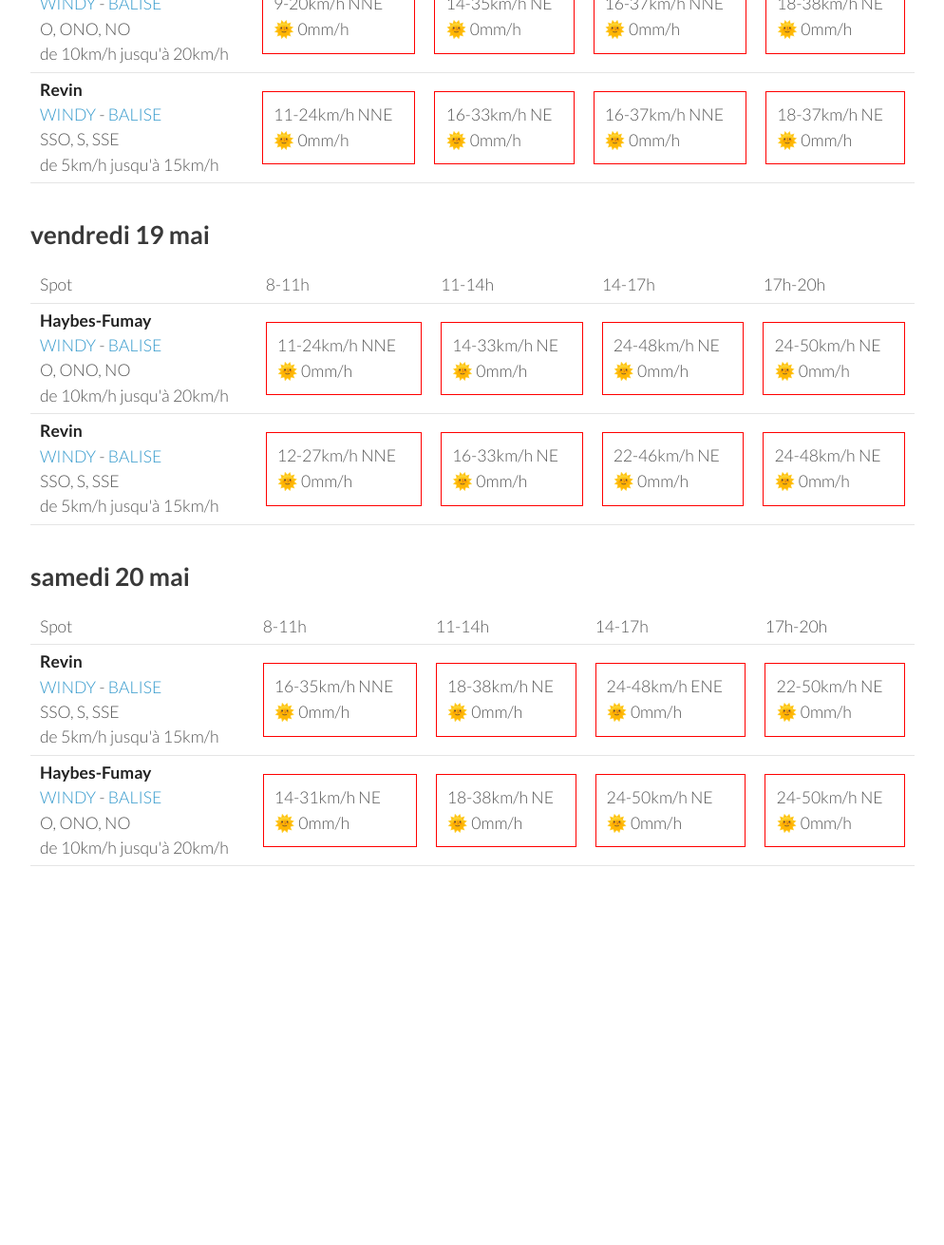
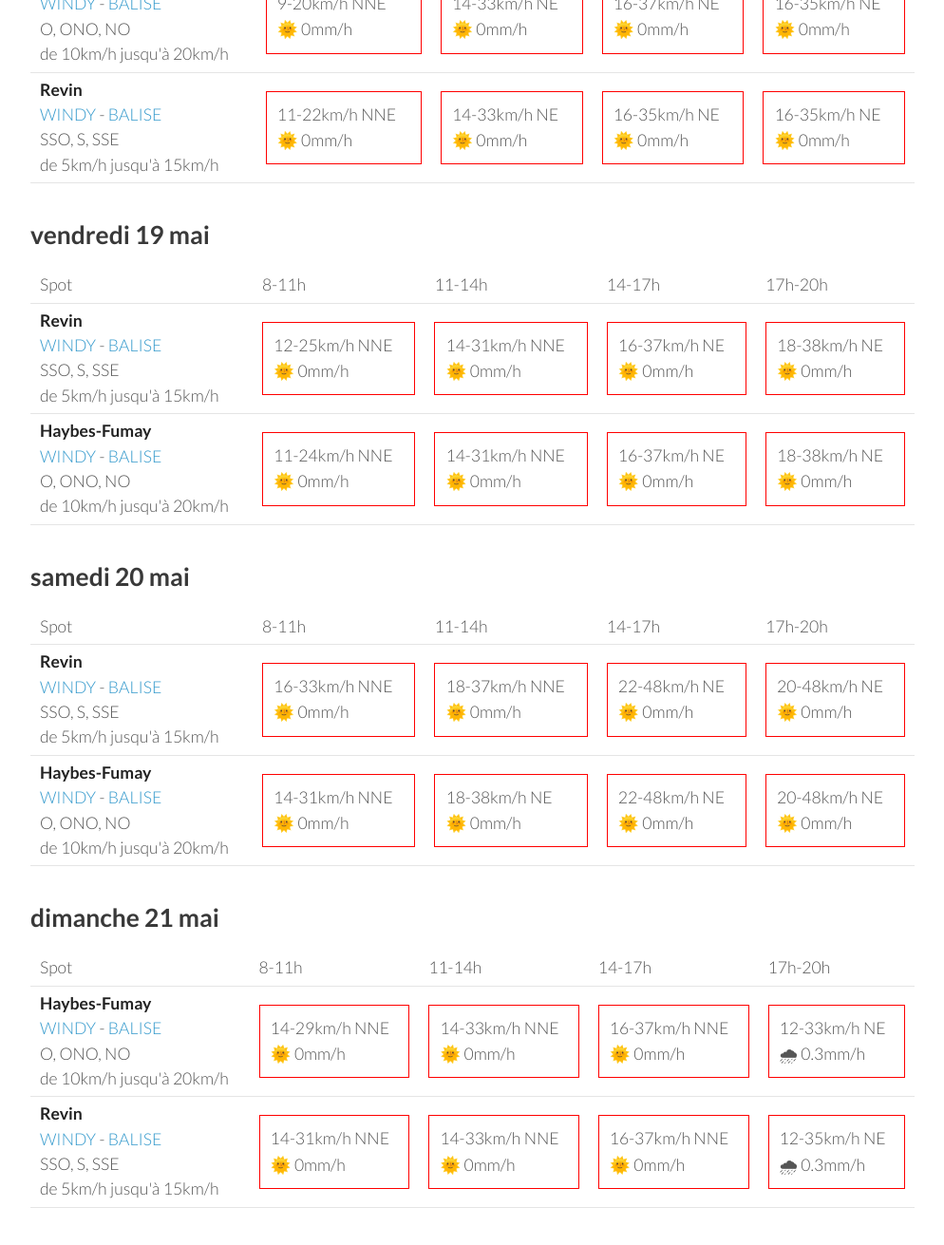
Before and after one commit to parapente-dans-le-nord/parapente-dans-le-nord.github.io, a Jekyll site: the page built from ardennes.markdown, in a window 1280 px wide and 1400 px high, scrolled down 1126 px. Shown: the top 1311 px of the window at 95% size, without its empty margins (26-1020 px from the left). Built offline with Jekyll 4.4.1, drawn with Linux system fonts in a browser that asks for light colours; before the commit the page ends 2166 px from its top, so only the background shows below that; some of the changed text lies outside the part shown.

Commit message:
update index.markdown

```diff
--- a/ardennes.markdown
+++ b/ardennes.markdown
@@ -97,19 +97,19 @@ page mise à jour le mardi 16 mai 06:10
         <td><strong>Haybes-Fumay</strong><br><a href="https://windy.com/49.998/4.715?49.913,4.738,10">WINDY</a> - <span class=""><a href="http://www.balisemeteo.com/balise.php?idBalise=104">BALISE</a> </span><br> <span class="vent-favorable">O, ONO, NO</span><br><span class="force-vent">de 10km/h jusqu'à 20km/h</span> </td>
 
             <td><div class="not-flyable"><p>9-20km/h NNE</p><p>🌞 0mm/h</p></div></td>
-            <td><div class="not-flyable"><p>14-35km/h NE</p><p>🌞 0mm/h</p></div></td>
-            <td><div class="not-flyable"><p>16-37km/h NNE</p><p>🌞 0mm/h</p></div></td>
-            <td><div class="not-flyable"><p>18-38km/h NE</p><p>🌞 0mm/h</p></div></td>
+            <td><div class="not-flyable"><p>14-33km/h NE</p><p>🌞 0mm/h</p></div></td>
+            <td><div class="not-flyable"><p>16-37km/h NE</p><p>🌞 0mm/h</p></div></td>
+            <td><div class="not-flyable"><p>16-35km/h NE</p><p>🌞 0mm/h</p></div></td>
 
 
     </tr>
 <tr>
         <td><strong>Revin</strong><br><a href="https://windy.com/49.948/4.625?49.543,4.625,8">WINDY</a> - <span class=""><a href="http://www.balisemeteo.com/balise.php?idBalise=5019">BALISE</a> </span><br> <span class="vent-favorable">SSO, S, SSE</span><br><span class="force-vent">de 5km/h jusqu'à 15km/h</span> </td>
 
-            <td><div class="not-flyable"><p>11-24km/h NNE</p><p>🌞 0mm/h</p></div></td>
-            <td><div class="not-flyable"><p>16-33km/h NE</p><p>🌞 0mm/h</p></div></td>
-            <td><div class="not-flyable"><p>16-37km/h NNE</p><p>🌞 0mm/h</p></div></td>
-            <td><div class="not-flyable"><p>18-37km/h NE</p><p>🌞 0mm/h</p></div></td>
+            <td><div class="not-flyable"><p>11-22km/h NNE</p><p>🌞 0mm/h</p></div></td>
+            <td><div class="not-flyable"><p>14-33km/h NE</p><p>🌞 0mm/h</p></div></td>
+            <td><div class="not-flyable"><p>16-35km/h NE</p><p>🌞 0mm/h</p></div></td>
+            <td><div class="not-flyable"><p>16-35km/h NE</p><p>🌞 0mm/h</p></div></td>
 
 
     </tr>
@@ -130,22 +130,22 @@ page mise à jour le mardi 16 mai 06:10
       <td>17h-20h</td>
     </tr>
 <tr>
-        <td><strong>Haybes-Fumay</strong><br><a href="https://windy.com/49.998/4.715?49.913,4.738,10">WINDY</a> - <span class=""><a href="http://www.balisemeteo.com/balise.php?idBalise=104">BALISE</a> </span><br> <span class="vent-favorable">O, ONO, NO</span><br><span class="force-vent">de 10km/h jusqu'à 20km/h</span> </td>
+        <td><strong>Revin</strong><br><a href="https://windy.com/49.948/4.625?49.543,4.625,8">WINDY</a> - <span class=""><a href="http://www.balisemeteo.com/balise.php?idBalise=5019">BALISE</a> </span><br> <span class="vent-favorable">SSO, S, SSE</span><br><span class="force-vent">de 5km/h jusqu'à 15km/h</span> </td>
 
-            <td><div class="not-flyable"><p>11-24km/h NNE</p><p>🌞 0mm/h</p></div></td>
-            <td><div class="not-flyable"><p>14-33km/h NE</p><p>🌞 0mm/h</p></div></td>
-            <td><div class="not-flyable"><p>24-48km/h NE</p><p>🌞 0mm/h</p></div></td>
-            <td><div class="not-flyable"><p>24-50km/h NE</p><p>🌞 0mm/h</p></div></td>
+            <td><div class="not-flyable"><p>12-25km/h NNE</p><p>🌞 0mm/h</p></div></td>
+            <td><div class="not-flyable"><p>14-31km/h NNE</p><p>🌞 0mm/h</p></div></td>
+            <td><div class="not-flyable"><p>16-37km/h NE</p><p>🌞 0mm/h</p></div></td>
+            <td><div class="not-flyable"><p>18-38km/h NE</p><p>🌞 0mm/h</p></div></td>
 
 
     </tr>
 <tr>
-        <td><strong>Revin</strong><br><a href="https://windy.com/49.948/4.625?49.543,4.625,8">WINDY</a> - <span class=""><a href="http://www.balisemeteo.com/balise.php?idBalise=5019">BALISE</a> </span><br> <span class="vent-favorable">SSO, S, SSE</span><br><span class="force-vent">de 5km/h jusqu'à 15km/h</span> </td>
+        <td><strong>Haybes-Fumay</strong><br><a href="https://windy.com/49.998/4.715?49.913,4.738,10">WINDY</a> - <span class=""><a href="http://www.balisemeteo.com/balise.php?idBalise=104">BALISE</a> </span><br> <span class="vent-favorable">O, ONO, NO</span><br><span class="force-vent">de 10km/h jusqu'à 20km/h</span> </td>
 
-            <td><div class="not-flyable"><p>12-27km/h NNE</p><p>🌞 0mm/h</p></div></td>
-            <td><div class="not-flyable"><p>16-33km/h NE</p><p>🌞 0mm/h</p></div></td>
-            <td><div class="not-flyable"><p>22-46km/h NE</p><p>🌞 0mm/h</p></div></td>
-            <td><div class="not-flyable"><p>24-48km/h NE</p><p>🌞 0mm/h</p></div></td>
+            <td><div class="not-flyable"><p>11-24km/h NNE</p><p>🌞 0mm/h</p></div></td>
+            <td><div class="not-flyable"><p>14-31km/h NNE</p><p>🌞 0mm/h</p></div></td>
+            <td><div class="not-flyable"><p>16-37km/h NE</p><p>🌞 0mm/h</p></div></td>
+            <td><div class="not-flyable"><p>18-38km/h NE</p><p>🌞 0mm/h</p></div></td>
 
 
     </tr>
@@ -168,20 +168,20 @@ page mise à jour le mardi 16 mai 06:10
 <tr>
         <td><strong>Revin</strong><br><a href="https://windy.com/49.948/4.625?49.543,4.625,8">WINDY</a> - <span class=""><a href="http://www.balisemeteo.com/balise.php?idBalise=5019">BALISE</a> </span><br> <span class="vent-favorable">SSO, S, SSE</span><br><span class="force-vent">de 5km/h jusqu'à 15km/h</span> </td>
 
-            <td><div class="not-flyable"><p>16-35km/h NNE</p><p>🌞 0mm/h</p></div></td>
-            <td><div class="not-flyable"><p>18-38km/h NE</p><p>🌞 0mm/h</p></div></td>
-            <td><div class="not-flyable"><p>24-48km/h ENE</p><p>🌞 0mm/h</p></div></td>
-            <td><div class="not-flyable"><p>22-50km/h NE</p><p>🌞 0mm/h</p></div></td>
+            <td><div class="not-flyable"><p>16-33km/h NNE</p><p>🌞 0mm/h</p></div></td>
+            <td><div class="not-flyable"><p>18-37km/h NNE</p><p>🌞 0mm/h</p></div></td>
+            <td><div class="not-flyable"><p>22-48km/h NE</p><p>🌞 0mm/h</p></div></td>
+            <td><div class="not-flyable"><p>20-48km/h NE</p><p>🌞 0mm/h</p></div></td>
 
 
     </tr>
 <tr>
         <td><strong>Haybes-Fumay</strong><br><a href="https://windy.com/49.998/4.715?49.913,4.738,10">WINDY</a> - <span class=""><a href="http://www.balisemeteo.com/balise.php?idBalise=104">BALISE</a> </span><br> <span class="vent-favorable">O, ONO, NO</span><br><span class="force-vent">de 10km/h jusqu'à 20km/h</span> </td>
 
-            <td><div class="not-flyable"><p>14-31km/h NE</p><p>🌞 0mm/h</p></div></td>
+            <td><div class="not-flyable"><p>14-31km/h NNE</p><p>🌞 0mm/h</p></div></td>
             <td><div class="not-flyable"><p>18-38km/h NE</p><p>🌞 0mm/h</p></div></td>
-            <td><div class="not-flyable"><p>24-50km/h NE</p><p>🌞 0mm/h</p></div></td>
-            <td><div class="not-flyable"><p>24-50km/h NE</p><p>🌞 0mm/h</p></div></td>
+            <td><div class="not-flyable"><p>22-48km/h NE</p><p>🌞 0mm/h</p></div></td>
+            <td><div class="not-flyable"><p>20-48km/h NE</p><p>🌞 0mm/h</p></div></td>
 
 
     </tr>
@@ -189,3 +189,39 @@ page mise à jour le mardi 16 mai 06:10
 </tbody>
 </table>
 {:/}
+## dimanche 21 mai
+
+{::nomarkdown}
+<table>
+  <tbody>
+    <tr>
+      <td>Spot</td>
+      <td>8-11h</td>
+      <td>11-14h</td>
+      <td>14-17h</td>
+      <td>17h-20h</td>
+    </tr>
+<tr>
+        <td><strong>Haybes-Fumay</strong><br><a href="https://windy.com/49.998/4.715?49.913,4.738,10">WINDY</a> - <span class=""><a href="http://www.balisemeteo.com/balise.php?idBalise=104">BALISE</a> </span><br> <span class="vent-favorable">O, ONO, NO</span><br><span class="force-vent">de 10km/h jusqu'à 20km/h</span> </td>
+
+            <td><div class="not-flyable"><p>14-29km/h NNE</p><p>🌞 0mm/h</p></div></td>
+            <td><div class="not-flyable"><p>14-33km/h NNE</p><p>🌞 0mm/h</p></div></td>
+            <td><div class="not-flyable"><p>16-37km/h NNE</p><p>🌞 0mm/h</p></div></td>
+            <td><div class="not-flyable"><p>12-33km/h NE</p><p>🌧 0.3mm/h</p></div></td>
+
+
+    </tr>
+<tr>
+        <td><strong>Revin</strong><br><a href="https://windy.com/49.948/4.625?49.543,4.625,8">WINDY</a> - <span class=""><a href="http://www.balisemeteo.com/balise.php?idBalise=5019">BALISE</a> </span><br> <span class="vent-favorable">SSO, S, SSE</span><br><span class="force-vent">de 5km/h jusqu'à 15km/h</span> </td>
+
+            <td><div class="not-flyable"><p>14-31km/h NNE</p><p>🌞 0mm/h</p></div></td>
+            <td><div class="not-flyable"><p>14-33km/h NNE</p><p>🌞 0mm/h</p></div></td>
+            <td><div class="not-flyable"><p>16-37km/h NNE</p><p>🌞 0mm/h</p></div></td>
+            <td><div class="not-flyable"><p>12-35km/h NE</p><p>🌧 0.3mm/h</p></div></td>
+
+
+    </tr>
+
+</tbody>
+</table>
+{:/}
```
Also changed, not shown: other parts of ardennes.markdown (+1 -1 lines).
